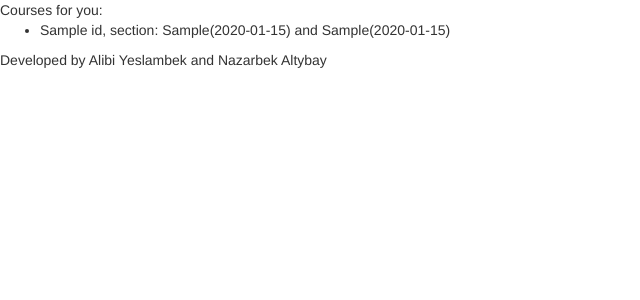
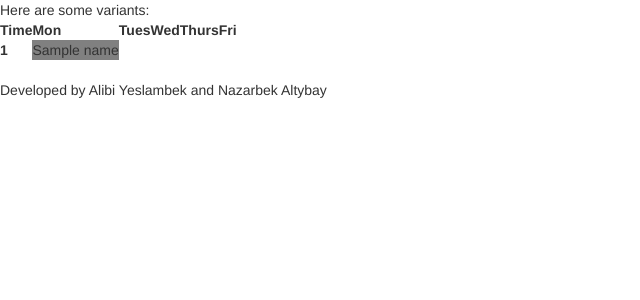
Before and after one commit to alibiyeslambek/makeschedule, a Flask app: template templates/result.html in a window 1280 px wide. Shown: the top 300 px of the page, without its empty margins (0-640 px from the left). Run offline with Flask 2, Linux system fonts and the light colour scheme; the template is opened without the code that fills it: most values are stand-ins (such as "Sample title", 1, 10 or a date in 2020); some libraries are stand-ins or nearby versions.

Commit message:
back-end

```diff
--- a/main.py
+++ b/main.py
@@ -3,74 +3,139 @@ from flask import Flask, redirect, url_for, request, render_template
 app = Flask(__name__)
 
 class Class:
-    def __init__(self, day, start_time, duration):
+    def __init__(self, day, start_time, section):
         self.day = day
         self.start_time = int(start_time)
-        self.end_time = self.start_time + int(duration)
+        self.end_time = self.start_time + int(section.course.duration)
+        self.section = section
     def does_intersect(self, other):
-        # checking if classes intersect
         return self.day == other.day and max(self.start_time, other.start_time) <= min(self.end_time, other.end_time)
+    def get_time_row(self):
+        return self.start_time // 100 - 5
+    def get_day_row(self):
+        if self.day == 'mon':
+            return 0
+        if self.day == 'tue':
+            return 1
+        if self.day == 'wed':
+            return 2
+        if self.day == 'thu':
+            return 3
+        if self.day == 'fri':
+            return 4
+
+class Section:
+    def __init__(self, course, code):
+        self.class_list = []
+        self.course = course
+        self.code = code
+    def __str__(self):
+        return self.code
+    def add_class(self, x):
+        self.class_list.append(x)
+    def does_intersect(self, other):
+        for x in self.class_list:
+            for y in other.class_list:
+                if x.does_intersect(y):
+                    return True
+        return False
 
 class Course:
-    def __init__(self, name, duration, credits):
+    def __init__(self, name, duration, credits, required):
         self.name = str(name)
         self.duration = int(duration)
         self.credits = int(credits)
-        self.sections = []
-    def add_section(self, day1, time1, day2, time2):
-        self.sections.append(Class(day1, time1, self.duration))
-        self.sections.append(Class(day2, time2, self.duration))
-    def does_intersect(self, other):
-        # checking if courses intersect
-        flag = False
-        for x in self.sections:
-            for y in other.sections:
-                flag |= x.does_intersect(y)
-        return flag
+        self.section_list = []
+        self.required = required
+    def __str__(self):
+        return self.name + "(" + str(self.credits) + ")"
+    def add_section(self, a):
+        self.section_list.append(a)
 
-global answer
-global answer_sum
+timetables = []
 
-def solve(course, taken = [], id = 0, sum = 0):
-    if id == len(course):
-        global answer
-        if (len(taken) > len(answer)):
-            answer = list(taken)
+def generate_timetable(course_list, min_credits, max_credits, pointer = 0, sections_taken = [], credits_taken = 0):
+    # some optimization tricks
+    if credits_taken > max_credits:
+        return;
+
+    sum = credits_taken
+    for i in range(pointer, len(course_list)):
+        sum += course_list[i].credits
+
+    if sum < min_credits:
+        return;
+
+    if pointer == len(course_list):
+        global timetables
+        if min_credits <= credits_taken <= max_credits and len(timetables) < 3:
+            timetables.append(list(sections_taken))
     else:
-        for i in range(0, len(course[id]['section'])):
-            flag = True
-            for c in taken:
-                if intersects(c[1], c[0]['duration'], course[id]['section'][i], course[id]['duration']):
-                    flag = False
+        # take
+        for section in course_list[pointer].section_list:
+            flag = False
+            for taken in sections_taken:
+                if taken.does_intersect(section):
+                    flag = True
                     break
-            if flag:
-                taken.append([course[id], course[id]['section'][i]])
-                solve(course, taken, id + 1, sum + int(course[id]['credits']))
-                taken.pop()
-        solve(course, taken, id + 1, sum)
+            if not flag:
+                sections_taken.append(section)
+                print(section, section.course)
+                generate_timetable(course_list, min_credits, max_credits, pointer + 1, sections_taken, credits_taken + section.course.credits)
+                sections_taken.pop()
+        # skip
+        if not course_list[pointer].required:
+            generate_timetable(course_list, min_credits, max_credits, pointer + 1, sections_taken, credits_taken)
 
 @app.route("/", methods=['GET', 'POST'])
 def main():
     if request.method == 'POST':
-        content = request.get_json(silent = True)['course']
-        course = []
-        for x,y in content.items():
-            course.append(y)
+        """
+        Receive POST method as JSON:
+        content['course'] = Array of {
+            'section': Array of {
+                'day1': string (can be none),
+                'time1': int,
+                'day2': string (can be none),
+                'time2': int,
+            }
+            'duration': integer,
+            'credits-min', integer,
+            'credits-max', integer,
+        }
+        """
+        content = request.get_json(silent = True)
 
-        global answer
-        answer = []
-        answer_sum = 0
+        min_credits = int(content['credit-number-min'])
+        max_credits = int(content['credit-number-max'])
 
-        solve(course)
+        course_list = []
+        for cd in content['course'].values():
+            course = Course(name = cd['name'], duration = cd['duration'], credits = cd['credits'], required = ('must-take' in cd))
+            for sd in cd['section']:
+                section = Section(course, sd['code'])
+                section.add_class(Class(sd['day1'], sd['time1'], section))
+                section.add_class(Class(sd['day2'], sd['time2'], section))
+                course.add_section(section)
+            course_list.append(course)
 
-        for i in answer:
-            x = i[0]
-            y = i[1]
-            print("Take " + x['name'] + " in " + y['day1'] + '/' + y['time1'] + ' and ' + y['day2'] + '/' + y['time2'])
+        global timetables
+        generate_timetable(course_list, min_credits, max_credits)
 
-        print(answer)
+        tables = []
+        for current in timetables:
+            table = []
+            firstColumn = ['09:00-10:15', '10:30-11:45', '13:00-14:15', '14:30-15:45', '16:00-17:15', '17:30-18:45']
+            for i in range(0, 6):
+                table.append([firstColumn[i], [None, None, None, None, None]])
 
-        #solve(course)
-        return render_template('result.html', result = answer)
+            for sc in current:
+                for cl in section.class_list:
+                    print(cl, cl.get_time_row(), cl.get_day_row())
+                    table[cl.get_time_row()][1][cl.get_day_row()] = sc.code
+
+            tables.append(table)
+
+        return render_template('result.html', tables = tables)
     else:
         return render_template('index.html')
--- a/templates/result.html
+++ b/templates/result.html
@@ -12,12 +12,32 @@
 	</head>
 
 	<body>
-    Courses for you:
-    <ul>
-      {% for x in result %}
-				<li>{{x[0]['name']}}, section: {{x[1]['day1']}}({{x[1]['time1']}}) and {{x[1]['day2']}}({{x[1]['time2']}})</li>
-      {% endfor %}
-    </ul>
+		Here are some variants:
+		{% for table in tables %}
+			<table>
+				<tr>
+					<th>Time</th>
+					<th>Mon</th>
+					<th>Tues</th>
+					<th>Wed</th>
+					<th>Thurs</th>
+					<th>Fri</th>
+				</tr>
+				{% for row in table %}
+					<tr>
+						<th> {{row[0]}} </th>
+						{% for col in row[1] %}
+							{% if col %}
+								<td style="background-color: gray"> {{col}} </td>
+							{% else %}
+								<td> ... </td>
+							{% endif %}
+						{% endfor %}
+					</tr>
+				{% endfor %}
+			</table>
+			<br>
+		{% endfor %}
 
 		<footer>Developed by Alibi Yeslambek and Nazarbek Altybay</footer>
 	</body>
```
